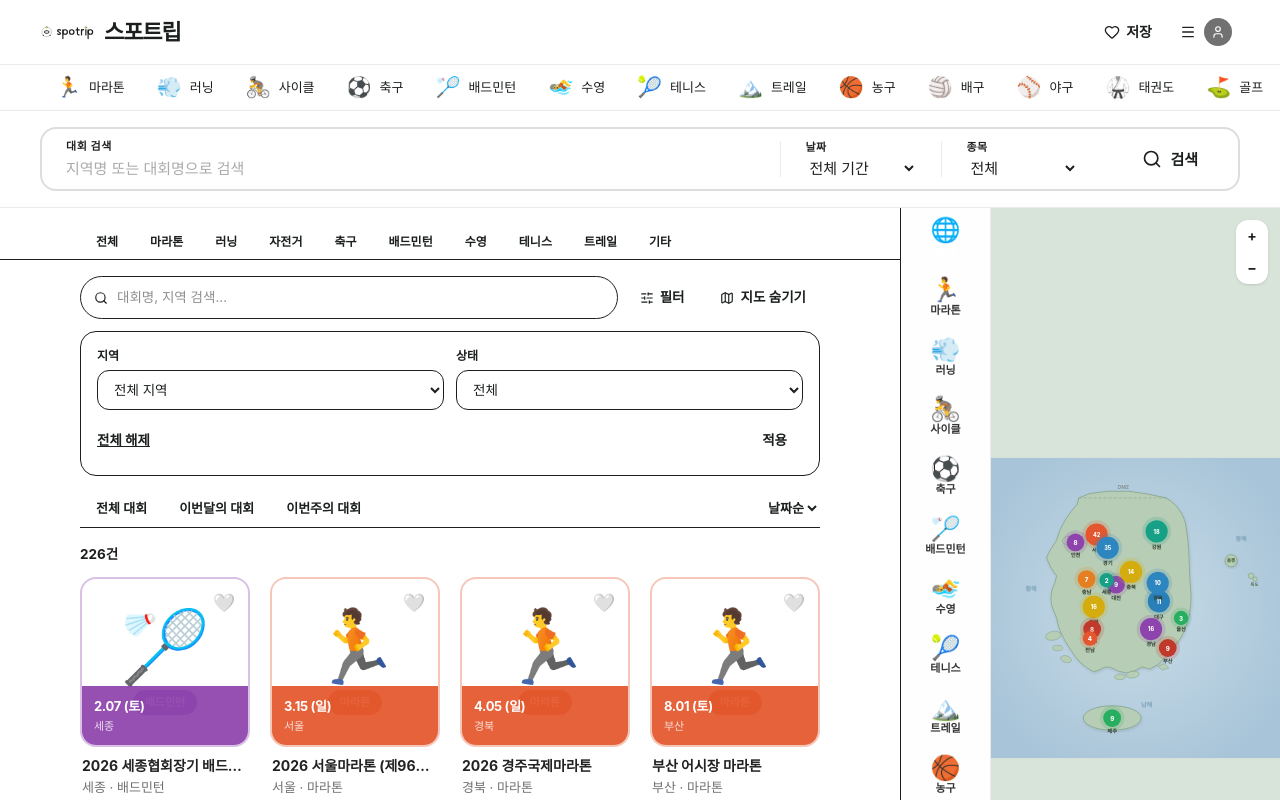
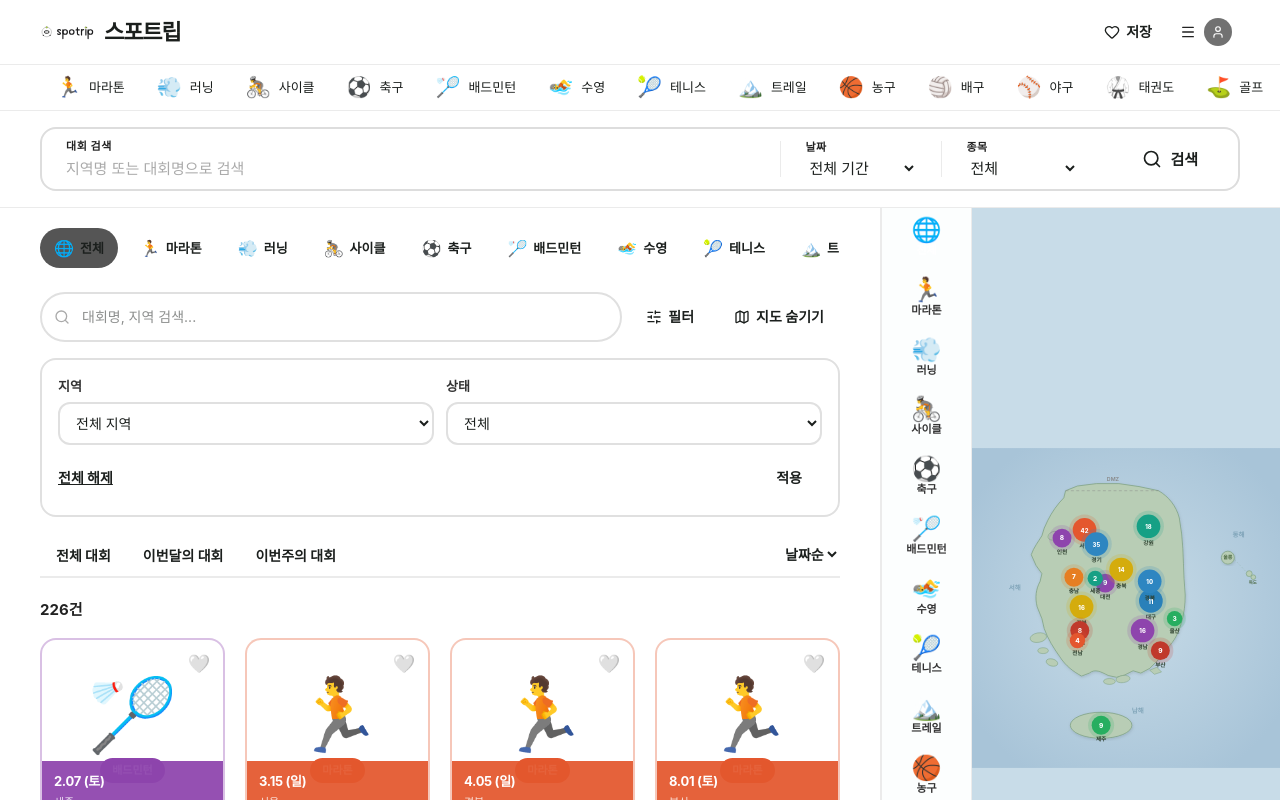
Before and after one commit to ljw22112/sportrip-v2, a Next.js app: page /events in a window 1280 px wide. Both pictures are taken after a click on the button "필터". Shown: the top 800 px of the page. Built offline with nearby package versions, Linux system fonts and the light colour scheme; a web font is replaced by a local one.

Commit message:
fix: 서해 표기 수정 + 대회 목록 페이지 깨짐 수정

```diff
--- a/src/app/events/page.tsx
+++ b/src/app/events/page.tsx
@@ -5,11 +5,23 @@ import { EventCard, EventCardSkeleton, EventCardHorizontal } from '@/components/
 import { KoreaMap } from '@/components/events/KoreaMap';
 import { Header } from '@/components/layout/Header';
 import { EVENTS, REGIONS, getDynamicEvents } from '@/lib/data';
-import { getWeekRange, getMonthRange } from '@/lib/utils';
+import { SPORTS_15 } from '@/lib/sports';
 import { Search, X, SlidersHorizontal, Map } from 'lucide-react';
 
-const CHIPS = ['전체','마라톤','러닝','자전거','축구','배드민턴','수영','테니스','트레일','기타'];
 type Tab = 'all'|'month'|'week';
+
+function getWeekRange() {
+  const today = new Date(); const mon = new Date(today);
+  mon.setDate(today.getDate()-today.getDay()+1);
+  const sun = new Date(mon); sun.setDate(mon.getDate()+6);
+  const fmt=(d:Date)=>d.toISOString().slice(0,10);
+  return {start:fmt(mon),end:fmt(sun)};
+}
+function getMonthRange() {
+  const today = new Date();
+  const y=today.getFullYear(), m=today.getMonth()+1;
+  return {start:`${y}-${String(m).padStart(2,'0')}-01`,end:`${y}-${String(m).padStart(2,'0')}-31`};
+}
 
 function EventsContent() {
   const params = useSearchParams();
@@ -28,10 +40,10 @@ function EventsContent() {
     fn(); window.addEventListener('resize',fn);
     return()=>window.removeEventListener('resize',fn);
   },[]);
-  // 데스크톱에서는 기본 지도 표시
   useEffect(()=>{ if(!isMobile) setShowMap(true); },[isMobile]);
 
   const activeCount = [region,status].filter(Boolean).length;
+
   const base = useMemo(()=>{
     const de = getDynamicEvents();
     if(tab==='week'){const{start,end}=getWeekRange();return de.filter(e=>e.start>=start&&e.start<=end);}
@@ -40,10 +52,10 @@ function EventsContent() {
   },[tab]);
 
   const filtered = useMemo(()=>base.filter(e=>{
-    if(sport&&sport!=='전체'&&e.sport!==sport)return false;
-    if(region&&e.region!==region)return false;
-    if(status&&e.status!==status)return false;
-    if(keyword&&!e.title.includes(keyword)&&!e.region.includes(keyword))return false;
+    if(sport&&sport!=='전체'&&e.sport!==sport) return false;
+    if(region&&e.region!==region) return false;
+    if(status&&e.status!==status) return false;
+    if(keyword&&!e.title.includes(keyword)&&!e.region.includes(keyword)) return false;
     return true;
   }).sort((a,b)=>sort==='date'?a.start.localeCompare(b.start):parseInt(b.participants)-parseInt(a.participants))
   ,[base,sport,region,status,keyword,sort]);
@@ -55,70 +67,65 @@ function EventsContent() {
       <Header showSearch/>
       <div className="flex min-h-screen">
         {/* 목록 영역 */}
-        <div className={`flex-1 min-w-0 ${showMap&&!isMobile?'max-w-[calc(100%-380px)]':''}`}>
-          <div className="max-w-[1760px] mx-auto px-4 md:px-20 py-4">
-            {/* 종목 칩 */}
-            <div className="flex overflow-x-auto gap-0 border-b border-[--line] -mx-4 md:-mx-20 px-4 md:px-20 mb-4"
-              style={{scrollbarWidth:'none'}}>
-              {CHIPS.map(s=>{
-                const active=sport===s||(s==='전체'&&!sport);
-                return(
-                  <button key={s} onClick={()=>setSport(s==='전체'?'':s)}
-                    className={`flex-shrink-0 px-4 py-2.5 text-xs font-semibold whitespace-nowrap border-b-2 transition-all -mb-px
-                      ${active?'border-[--ink] text-[--ink]':'border-transparent text-[--muted] hover:text-[--ink]'}`}>
-                    {s}
+        <div className={`flex-1 min-w-0 ${showMap&&!isMobile?'max-w-[calc(100%-400px)]':''}`}>
+          <div className="px-4 md:px-10 py-5">
+
+            {/* 15개 종목 칩 */}
+            <div className="flex overflow-x-auto gap-2 mb-5 pb-1" style={{scrollbarWidth:'none'}}>
+              {SPORTS_15.map(sp=>{
+                const active = sport===sp.key||(sp.key==='전체'&&!sport);
+                return (
+                  <button key={sp.key} onClick={()=>setSport(sp.key==='전체'?'':sp.key)}
+                    className={`flex-shrink-0 flex items-center gap-1.5 px-3.5 py-2 rounded-full text-[13px] font-bold border-2 transition-all
+                      ${active ? 'text-white border-transparent' : 'bg-white text-[#333] border-[#E0E0E0] hover:border-[#333]'}`}
+                    style={active ? {background:sp.color, borderColor:sp.color} : {}}>
+                    <span className="text-base">{sp.emoji}</span>
+                    <span>{sp.label}</span>
                   </button>
                 );
               })}
             </div>
 
-            {/* 검색 + 필터 */}
-            <div className="flex gap-2 mb-3">
+            {/* 검색 + 필터 + 지도토글 */}
+            <div className="flex gap-2 mb-4">
               <div className="relative flex-1">
-                <Search className="absolute left-3.5 top-1/2 -translate-y-1/2 w-3.5 h-3.5 text-[--faint]"/>
+                <Search className="absolute left-3.5 top-1/2 -translate-y-1/2 w-4 h-4 text-[#AAAAAA]"/>
                 <input value={keyword} onChange={e=>setKeyword(e.target.value)}
                   placeholder="대회명, 지역 검색..."
-                  className="w-full pl-9 pr-8 py-2.5 border border-[--line] rounded-full text-[13.5px] outline-none focus:border-[--green] transition-colors"/>
-                {keyword&&<button onClick={()=>setKeyword('')} className="absolute right-3 top-1/2 -translate-y-1/2 text-[--muted]"><X className="w-3.5 h-3.5"/></button>}
+                  className="w-full pl-10 pr-8 py-3 border-2 border-[#E0E0E0] rounded-full text-[14px] outline-none focus:border-[#0B5C43] transition-colors"/>
+                {keyword && <button onClick={()=>setKeyword('')} className="absolute right-3 top-1/2 -translate-y-1/2 text-[#AAAAAA]"><X className="w-4 h-4"/></button>}
               </div>
               <button onClick={()=>setFilterOpen(v=>!v)}
-                className={`flex items-center gap-1.5 px-3.5 py-2.5 rounded-full border text-[13.5px] font-semibold transition-all
-                  ${activeCount>0?'border-[--ink] bg-[--ink] text-white':'border-[--line] text-[--ink] hover:border-[--ink]'}`}>
-                <SlidersHorizontal className="w-3.5 h-3.5"/>
+                className={`flex items-center gap-1.5 px-4 py-3 rounded-full border-2 text-[14px] font-semibold transition-all
+                  ${activeCount>0?'border-[#0B5C43] bg-[#0B5C43] text-white':'border-[#E0E0E0] text-[#333] hover:border-[#333]'}`}>
+                <SlidersHorizontal className="w-4 h-4"/>
                 <span className="hidden sm:inline">필터</span>
-                {activeCount>0&&<span className="text-xs">{activeCount}</span>}
+                {activeCount>0&&<span>{activeCount}</span>}
               </button>
-              {/* 지도 토글 (모바일) */}
               <button onClick={()=>setShowMap(v=>!v)}
-                className={`md:hidden flex items-center gap-1.5 px-3.5 py-2.5 rounded-full border text-[13.5px] font-semibold transition-all
-                  ${showMap?'border-[--ink] bg-[--ink] text-white':'border-[--line] text-[--ink]'}`}>
-                <Map className="w-3.5 h-3.5"/>
-              </button>
-              {/* 지도 토글 (데스크톱) */}
-              <button onClick={()=>setShowMap(v=>!v)}
-                className={`hidden md:flex items-center gap-1.5 px-3.5 py-2.5 rounded-full border text-[13.5px] font-semibold transition-all
-                  ${showMap?'border-[--ink] bg-[--ink] text-white':'border-[--line] text-[--ink] hover:border-[--ink]'}`}>
-                <Map className="w-3.5 h-3.5"/>
-                <span>{showMap?'지도 숨기기':'지도 보기'}</span>
+                className={`flex items-center gap-1.5 px-4 py-3 rounded-full border-2 text-[14px] font-semibold transition-all
+                  ${showMap?'border-[#0B5C43] bg-[#0B5C43] text-white':'border-[#E0E0E0] text-[#333] hover:border-[#333]'}`}>
+                <Map className="w-4 h-4"/>
+                <span className="hidden md:inline">{showMap?'지도 숨기기':'지도 보기'}</span>
               </button>
             </div>
 
             {/* 필터 패널 */}
-            {filterOpen&&(
-              <div className="border border-[--line] rounded-2xl p-4 mb-3 bg-white">
+            {filterOpen && (
+              <div className="border-2 border-[#E0E0E0] rounded-2xl p-4 mb-4 bg-white">
                 <div className="grid grid-cols-2 gap-3">
                   <div>
-                    <div className="text-xs font-bold mb-1.5">지역</div>
+                    <div className="text-[13px] font-bold mb-1.5 text-[#333]">지역</div>
                     <select value={region} onChange={e=>setRegion(e.target.value)}
-                      className="w-full border border-[--line] rounded-xl px-3 py-2.5 text-[13.5px] bg-white">
+                      className="w-full border-2 border-[#E0E0E0] rounded-xl px-3 py-2.5 text-[14px] bg-white outline-none">
                       <option value="">전체 지역</option>
                       {REGIONS.slice(1).map(r=><option key={r}>{r}</option>)}
                     </select>
                   </div>
                   <div>
-                    <div className="text-xs font-bold mb-1.5">상태</div>
+                    <div className="text-[13px] font-bold mb-1.5 text-[#333]">상태</div>
                     <select value={status} onChange={e=>setStatus(e.target.value)}
-                      className="w-full border border-[--line] rounded-xl px-3 py-2.5 text-[13.5px] bg-white">
+                      className="w-full border-2 border-[#E0E0E0] rounded-xl px-3 py-2.5 text-[14px] bg-white outline-none">
                       <option value="">전체</option>
                       <option value="upcoming">예정</option>
                       <option value="done">종료</option>
@@ -126,40 +133,40 @@ function EventsContent() {
                   </div>
                 </div>
                 <div className="flex justify-between mt-3">
-                  <button onClick={()=>{reset();setFilterOpen(false);}} className="text-[13.5px] font-bold underline">전체 해제</button>
-                  <button onClick={()=>setFilterOpen(false)} className="bg-[--ink] text-white px-4 py-2 rounded-xl text-[13.5px] font-bold">적용</button>
+                  <button onClick={()=>{reset();setFilterOpen(false);}} className="text-[14px] font-bold underline text-[#717171]">전체 해제</button>
+                  <button onClick={()=>setFilterOpen(false)} className="bg-[#0B5C43] text-white px-5 py-2.5 rounded-xl text-[14px] font-bold">적용</button>
                 </div>
               </div>
             )}
 
             {/* 탭 */}
-            <div className="flex border-b border-[--line] mb-4">
+            <div className="flex border-b-2 border-[#EBEBEB] mb-5">
               {(['all','month','week'] as Tab[]).map((t,i)=>(
                 <button key={t} onClick={()=>setTab(t)}
-                  className={`px-3 md:px-4 py-2.5 text-[13px] font-semibold border-b-2 -mb-px transition-all whitespace-nowrap
-                    ${tab===t?'border-[--ink] text-[--ink]':'border-transparent text-[--muted] hover:text-[--ink]'}`}>
+                  className={`px-4 py-3 text-[14px] font-bold border-b-2 -mb-0.5 transition-all whitespace-nowrap
+                    ${tab===t?'border-[#222] text-[#222]':'border-transparent text-[#717171] hover:text-[#222]'}`}>
                   {['전체 대회','이번달의 대회','이번주의 대회'][i]}
                 </button>
               ))}
               <select value={sort} onChange={e=>setSort(e.target.value as 'date'|'size')}
-                className="ml-auto border-0 text-[13px] font-semibold text-[--muted] bg-white outline-none cursor-pointer self-center">
+                className="ml-auto border-0 text-[14px] font-semibold text-[#717171] bg-white outline-none cursor-pointer self-center">
                 <option value="date">날짜순</option>
                 <option value="size">규모순</option>
               </select>
             </div>
 
-            {/* 활성 태그 */}
-            <div className="flex flex-wrap gap-2 mb-3">
-              <span className="text-[13.5px] font-bold text-[--ink]">{filtered.length}건</span>
-              {region&&<span onClick={()=>setRegion('')} className="flex items-center gap-1 bg-[--green-tint] text-[--green] text-xs font-bold px-2.5 py-1 rounded-full cursor-pointer">{region} <X className="w-3 h-3"/></span>}
-              {status&&<span onClick={()=>setStatus('')} className="flex items-center gap-1 bg-[--green-tint] text-[--green] text-xs font-bold px-2.5 py-1 rounded-full cursor-pointer">{{upcoming:'예정',done:'종료'}[status]} <X className="w-3 h-3"/></span>}
+            {/* 결과 수 + 태그 */}
+            <div className="flex flex-wrap items-center gap-2 mb-4">
+              <span className="text-[15px] font-bold text-[#222]">{filtered.length}건</span>
+              {region&&<span onClick={()=>setRegion('')} className="flex items-center gap-1 bg-[#E7F1EC] text-[#0B5C43] text-[12px] font-bold px-2.5 py-1 rounded-full cursor-pointer">{region} <X className="w-3 h-3"/></span>}
+              {status&&<span onClick={()=>setStatus('')} className="flex items-center gap-1 bg-[#E7F1EC] text-[#0B5C43] text-[12px] font-bold px-2.5 py-1 rounded-full cursor-pointer">{{upcoming:'예정',done:'종료'}[status]} <X className="w-3 h-3"/></span>}
             </div>
 
             {/* 모바일 지도 */}
             {showMap&&isMobile&&(
-              <div className="relative bg-[#D8E4DA] border border-[--line] rounded-2xl overflow-hidden h-56 mb-4">
+              <div className="relative bg-[#C8DCE8] border-2 border-[#EBEBEB] rounded-2xl overflow-hidden h-72 mb-5">
                 <KoreaMap events={filtered.filter(e=>e.status!=='done')} className="w-full h-full"/>
-                <button onClick={()=>setShowMap(false)} className="absolute top-2 right-2 bg-[--ink] text-white rounded-full px-3 py-1 text-xs font-bold">
+                <button onClick={()=>setShowMap(false)} className="absolute top-2 right-2 bg-[#222] text-white rounded-full px-3 py-1.5 text-[12px] font-bold z-20">
                   목록 보기
                 </button>
               </div>
@@ -167,20 +174,19 @@ function EventsContent() {
 
             {/* 빈 결과 */}
             {filtered.length===0&&(
-              <div className="border border-dashed border-[--line] rounded-2xl p-10 text-center">
-                <div className="text-4xl mb-3">🔍</div>
-                <p className="font-bold text-[--ink] mb-1">조건에 맞는 대회가 없습니다</p>
-                <button onClick={reset} className="mt-4 bg-[--ink] text-white px-5 py-2.5 rounded-xl text-sm font-bold">전체 초기화</button>
+              <div className="border-2 border-dashed border-[#EBEBEB] rounded-2xl p-12 text-center">
+                <div className="text-5xl mb-4">🔍</div>
+                <p className="font-bold text-[#222] text-[16px] mb-1">조건에 맞는 대회가 없습니다</p>
+                <button onClick={reset} className="mt-4 bg-[#0B5C43] text-white px-6 py-3 rounded-xl text-[14px] font-bold">전체 초기화</button>
               </div>
             )}
 
-            {/* 전체탭: 2열(모바일) / 3~4열(데스크톱) 그리드 */}
+            {/* 대회 목록 */}
             {tab==='all'&&filtered.length>0&&(
               <div className="grid grid-cols-2 md:grid-cols-3 lg:grid-cols-4 gap-4 md:gap-5">
                 {filtered.map(e=><EventCard key={e.id} event={e}/>)}
               </div>
             )}
-            {/* 이번달·이번주: 리스트 */}
             {tab!=='all'&&filtered.length>0&&(
               <div>{filtered.map(e=><EventCardHorizontal key={e.id} event={e}/>)}</div>
             )}
@@ -189,16 +195,9 @@ function EventsContent() {
 
         {/* 데스크톱 지도 (sticky) */}
         {showMap&&!isMobile&&(
-          <aside className="hidden md:block w-[380px] flex-shrink-0 sticky top-0 h-screen border-l border-[--line]">
-            <div className="relative w-full h-full bg-[#D8E4DA]">
+          <aside className="hidden md:block w-[400px] flex-shrink-0 sticky top-0 h-screen border-l-2 border-[#EBEBEB]">
+            <div className="relative w-full h-full bg-[#C8DCE8]">
               <KoreaMap events={filtered.filter(e=>e.status!=='done')} className="w-full h-full"/>
-              <div className="absolute right-3 top-3 flex flex-col bg-white rounded-xl overflow-hidden shadow-sm">
-                <button className="w-8 h-8 text-sm font-bold border-b border-[--line]">+</button>
-                <button className="w-8 h-8 text-sm font-bold">−</button>
-              </div>
-              <div className="absolute left-3 bottom-3 bg-white/90 rounded-full text-[11px] text-[--muted] px-3 py-1">
-                점을 누르면 대회 상세로 이동
-              </div>
             </div>
           </aside>
         )}
@@ -209,7 +208,14 @@ function EventsContent() {
 
 export default function EventsPage() {
   return (
-    <Suspense fallback={<><Header showSearch/><div className="grid grid-cols-2 md:grid-cols-4 gap-4 p-5 md:p-20">{Array.from({length:8}).map((_,i)=><EventCardSkeleton key={i}/>)}</div></>}>
+    <Suspense fallback={
+      <>
+        <Header showSearch/>
+        <div className="grid grid-cols-2 md:grid-cols-4 gap-4 p-5 md:p-10">
+          {Array.from({length:8}).map((_,i)=><EventCardSkeleton key={i}/>)}
+        </div>
+      </>
+    }>
       <EventsContent/>
     </Suspense>
   );
--- a/src/components/events/KoreaMap.tsx
+++ b/src/components/events/KoreaMap.tsx
@@ -128,7 +128,7 @@ export function KoreaMap({ events, className }: Props) {
 
           {/* 라벨 */}
           <text x="450" y="150" textAnchor="middle" fontSize="11" fill="#6892A8" fontWeight="600" opacity="0.7">동해</text>
-          <text x="72" y="240" textAnchor="middle" fontSize="11" fill="#6892A8" fontWeight="600" opacity="0.7">황해</text>
+          <text x="72" y="240" textAnchor="middle" fontSize="11" fill="#6892A8" fontWeight="600" opacity="0.7">서해</text>
           <text x="280" y="448" textAnchor="middle" fontSize="11" fill="#6892A8" fontWeight="600" opacity="0.7">남해</text>
           <line x1="158" y1="72" x2="315" y2="72" stroke="#888" strokeWidth="1.5" strokeDasharray="5 4" opacity="0.5"/>
           <text x="238" y="56" textAnchor="middle" fontSize="9" fill="#888" fontWeight="600">DMZ</text>
```
